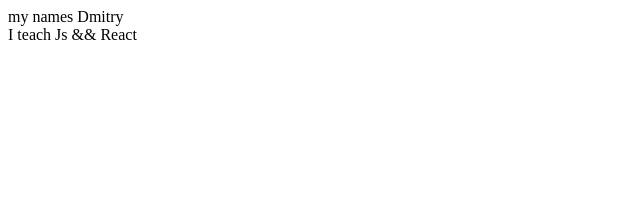
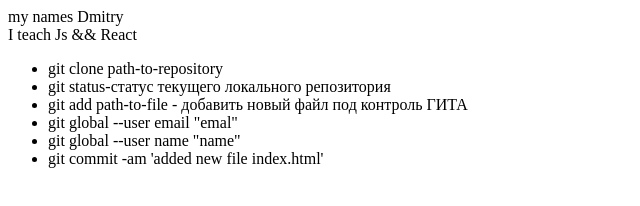
Before and after one commit to DimasYl/lessons, a plain HTML site: page index.html in a window 1280 px wide. Shown: the whole page, without its empty margins (0-640 px from the left). Drawn offline with Linux system fonts and the light colour scheme.

Commit message:
added new file index.html

```diff
--- a/index.html
+++ b/index.html
@@ -1,2 +1,12 @@
 <div>my names Dmitry</div>
-<div> I teach Js && React</div>
+<div>I teach Js && React</div>
+<div>
+  <ul>
+    <li>git clone path-to-repository</li>
+    <li>git status-статус текущего локального репозитория</li>
+    <li>git add path-to-file - добавить новый файл под контроль ГИТА</li>
+    <li>git global --user email "emal"</li>
+    <li>git global --user name "name"</li>
+    <li>git commit -am 'added new file index.html'</li>
+  </ul>
+</div>
```
